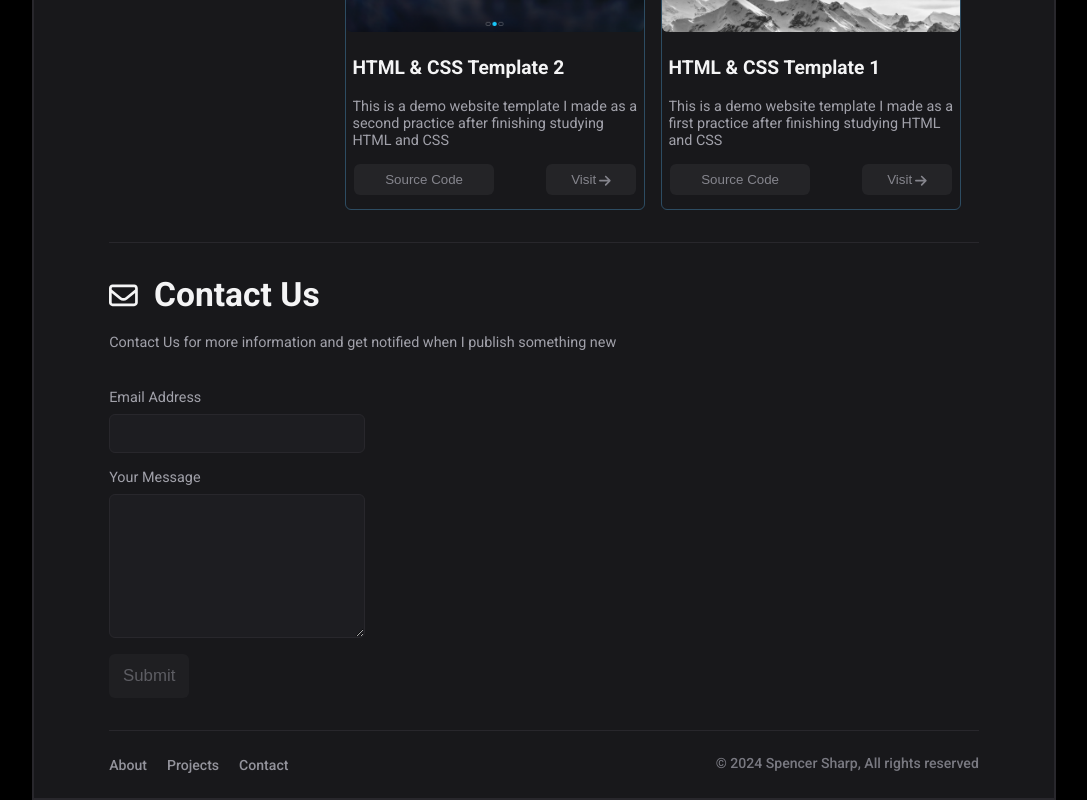
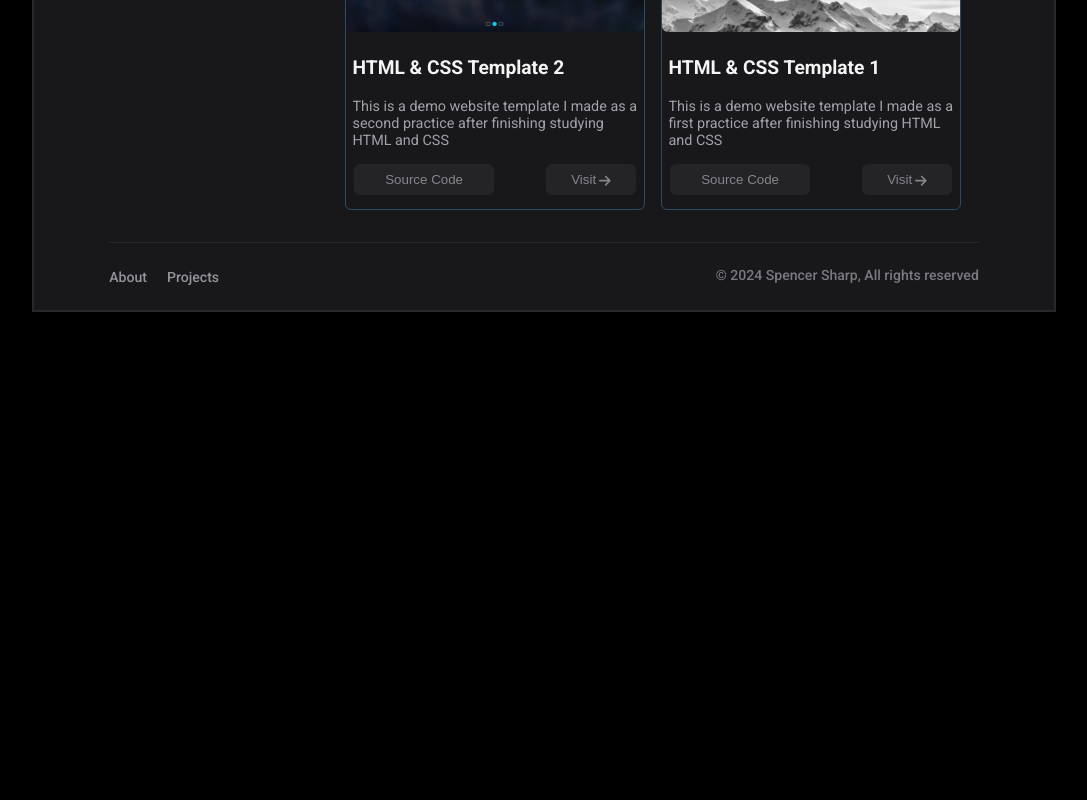
Before and after one commit to Eng-Khalid-Zaki/portfolio, a React (Vite) app: page / in a window 1280 px wide. Shown: the part 1568-2368 px from the top of the page, without its empty margins (96-1183 px from the left). After the commit the page ends 1880 px from the top, so only its background shows below. Built offline with nearby package versions, Linux system fonts and the light colour scheme.

Commit message:
Delete: Contact section

```diff
--- a/src/App.jsx
+++ b/src/App.jsx
@@ -3,7 +3,6 @@ import { Link as ScrollLink, Element } from "react-scroll";
 import Header from "./components/header/Header";
 import Hero from "./components/hero/Hero";
 import Projects from "./components/projects/Projects";
-import Contact from "./components/contact-us/Contact";
 import Footer from "./components/footer/Footer";
 import ToTopButton from "./components/to-top-button/ToTopButton";
 
@@ -46,7 +45,7 @@ function App() {
           theme={theme}
           toggleTheme={toggleTheme}
           screenWidth={width}
-          names={["hero", "projects", "contact"]}
+          names={["hero", "projects"]}
         />
       </Element>
       <Element name="hero">
@@ -55,10 +54,7 @@ function App() {
       <Element name="projects">
         <Projects theme={theme} />
       </Element>
-      <Element name="contact">
-        <Contact theme={theme} />
-      </Element>
-      <Footer names={["hero", "projects", "contact"]} />
+      <Footer names={["hero", "projects"]} />
       <ScrollLink to="top" smooth={true} duration={500}>
         <ToTopButton />
       </ScrollLink>
--- a/src/components/contact-us/Contact.jsx
+++ /dev/null
@@ -1,103 +0,0 @@
-import { FontAwesomeIcon } from "@fortawesome/react-fontawesome";
-import { faEnvelope } from "@fortawesome/free-regular-svg-icons";
-import { useState } from "react";
-import { useFormik } from "formik";
-import * as Yup from "yup";
-import emailjs from "emailjs-com";
-import "./contact.css";
-
-export default function Contact({ theme }) {
-  const [messageStatus, setMessageStatus] = useState(null);
-  const formik = useFormik({
-    initialValues: { email: "", message: "" },
-    validationSchema: Yup.object({
-      email: Yup.string()
-        .email("Invalid email address")
-        .required("This field is required"),
-      message: Yup.string().required("This field is required"),
-    }),
-    onSubmit: (values, { resetForm }) => {
-      console.log("Form values:", values);
-      emailjs
-        .send(
-          "service_dbvl3le",
-          "template_l9ba53h",
-          values,
-          "giPwA4G1sHFizEMMt"
-        )
-        .then(
-          (response) => {
-            console.log("SUCCESS!", response.status, response.text);
-            setMessageStatus("sent");
-            resetForm(); // Reset the form after successful submission
-          },
-          (error) => {
-            console.error("FAILED...", error);
-            setMessageStatus("failed");
-          }
-        );
-    },
-  });
-
-  return (
-    <section className="devider contact">
-      <div className="contact-header">
-        <h3>
-          <span>
-            <FontAwesomeIcon icon={faEnvelope} />
-          </span>
-          Contact Us
-        </h3>
-        <p>
-          Contact Us for more information and get notified when I publish
-          something new
-        </p>
-      </div>
-      <div className="contact-content">
-        <form onSubmit={formik.handleSubmit}>
-          <div>
-            <label htmlFor="email">Email Address</label>
-            <input
-              autoComplete="off"
-              id="email"
-              name="email"
-              type="email"
-              onChange={formik.handleChange}
-              onBlur={formik.handleBlur}
-              value={formik.values.email}
-            />
-            {formik.touched.email && formik.errors.email ? (
-              <div>{formik.errors.email}</div>
-            ) : null}
-          </div>
-          <div>
-            <label htmlFor="message">Your Message</label>
-            <textarea
-              id="message"
-              name="message"
-              onChange={formik.handleChange}
-              onBlur={formik.handleBlur}
-              value={formik.values.message}
-            />
-            {formik.touched.message && formik.errors.message ? (
-              <div>{formik.errors.message}</div>
-            ) : null}
-          </div>
-          <button type="submit" className={theme === "light" ? "light" : ""}>
-            Submit
-          </button>
-        </form>
-      </div>
-      {messageStatus === "sent" && (
-        <div className="message-sent">
-          Message sent successfully! Thank you!
-        </div>
-      )}
-      {messageStatus === "failed" && (
-        <div className="message-failed">
-          Message failed to send. Please try again later.
-        </div>
-      )}
-    </section>
-  );
-}
--- a/src/components/contact-us/contact.css
+++ /dev/null
@@ -1,158 +0,0 @@
-.contact {
-  padding: 2rem 0;
-}
-.contact > .contact-header {
-  display: flex;
-  margin-bottom: 2rem;
-  flex-direction: column;
-}
-
-.contact > .contact-header > h3 {
-  font-size: 2.1rem;
-  margin-right: 1rem;
-  color: var(--title);
-  margin-bottom: 1rem;
-}
-
-.contact > .contact-header > h3 > span {
-  color: var(--subtitle);
-  margin-right: 1rem;
-  font-size: 1.8rem;
-}
-
-.contact > .contact-header > p {
-  font-size: 0.9rem;
-  color: var(--sub-title);
-  line-height: 1.65rem;
-}
-
-.contact > .contact-content {
-  display: flex;
-  justify-content: space-between;
-  align-items: center;
-  gap: 2rem;
-}
-
-.contact > .contact-content > form {
-  display: flex;
-  flex-direction: column;
-  gap: 1rem;
-  width: min-content;
-}
-
-.contact > .contact-content > form > div {
-  display: flex;
-  gap: 0.5rem;
-  align-items: center;
-  flex-wrap: wrap;
-}
-
-.contact > .contact-content > form > div > label {
-  font-size: 0.9rem;
-  color: var(--sub-title);
-}
-
-.contact > .contact-content > form > div > input,
-.contact > .contact-content > form > div > textarea {
-  width: 16rem;
-  padding: 0.5rem 1rem;
-  font-size: 1.1rem;
-  border: 1px solid var(--border);
-  border-radius: 6px;
-  background-color: rgba(63, 63, 70, 0.15);
-  color: var(--sub-title);
-  transition: all 0.3s ease-in-out;
-}
-
-.contact > .contact-content > form > div > input:hover,
-.contact > .contact-content > form > div > textarea:hover {
-  outline: none;
-  border: 1px solid #2e4c62;
-}
-
-.contact > .contact-content > form > div > input:focus,
-.contact > .contact-content > form > div > textarea:focus {
-  outline: none;
-  border: 1px solid var(--blue);
-}
-
-.contact > .contact-content > form > div > textarea {
-  resize: vertical;
-  min-height: 9rem;
-}
-
-.contact > .contact-content > form > div > div {
-  color: red;
-  font-size: 14px;
-  flex-basis: 100%;
-  text-align: center;
-}
-.contact > .contact-content > form > button {
-  border: none;
-  width: 5rem;
-  padding: 0.75rem 0;
-  background-color: var(--bgHeader);
-  font-size: 1.05rem;
-  opacity: 0.5;
-  color: var(--sub-title);
-  cursor: pointer;
-  transition: all 0.3s ease-in-out;
-  border-radius: 6px;
-  text-transform: capitalize;
-}
-
-.contact > .contact-content > form > button.light {
-  background-color: rgb(105, 107, 107);
-  color: rgb(230, 230, 230);
-}
-
-.contact > .contact-content > form > button:hover {
-  color: var(--title);
-  opacity: 1;
-}
-
-.contact > .contact-content > form > button.light:hover {
-  color: rgb(230, 230, 230);
-  background-color: rgb(40, 40, 40);
-}
-
-.contact > .message-sent {
-  margin-top: 1rem;
-  color: var(--blue);
-}
-
-.contact > .message-failed {
-  margin-top: 1rem;
-  color: red;
-}
-
-.contact > .contact-content > .contact-animation {
-  width: 350px;
-  height: 350px;
-}
-@media screen and (max-width: 600px) {
-  .contact > .contact-content > form {
-    width: 100%;
-  }
-  .contact > .contact-content > form > div {
-    flex-direction: column;
-    align-items: start;
-  }
-  .contact > .contact-content > form > div > input,
-  .contact > .contact-content > form > div > textarea {
-    width: 100%;
-  }
-
-  .contact > .contact-content > form > button {
-    align-self: center;
-  }
-  .contact > .message-sent {
-    text-align: center;
-  }
-}
-
-@media screen and (max-width: 400px) {
-  .contact > .contact-header > h3 {
-    font-size: 1.9rem;
-  }
-}
--- a/src/components/footer/Footer.jsx
+++ b/src/components/footer/Footer.jsx
@@ -15,11 +15,6 @@ export default function Footer({ names }) {
               Projects
             </ScrollLink>
           </li>
-          <li>
-            <ScrollLink to={names[2]} smooth={true} duration={500}>
-              Contact
-            </ScrollLink>
-          </li>
         </ul>
       </div>
       <p>© 2024 Spencer Sharp, All rights reserved</p>
--- a/src/components/header/Header.jsx
+++ b/src/components/header/Header.jsx
@@ -53,11 +53,6 @@ export default function Header({ theme, toggleTheme, screenWidth, names }) {
                 Speaking
               </ScrollLink>
             </li>
-            <li>
-              <ScrollLink to={names[2]} smooth={true} duration={500}>
-                Contact
-              </ScrollLink>
-            </li>
           </ul>
         </Modal>
       )}
@@ -73,11 +68,6 @@ export default function Header({ theme, toggleTheme, screenWidth, names }) {
               Projects
             </ScrollLink>
           </li>
-          <li>
-            <ScrollLink to={names[2]} smooth={true} duration={500}>
-              Contact
-            </ScrollLink>
-          </li>
         </ul>
       )}
       {theme === "dark" ? (
```
